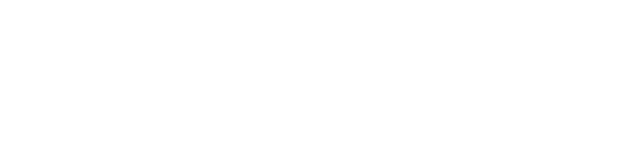
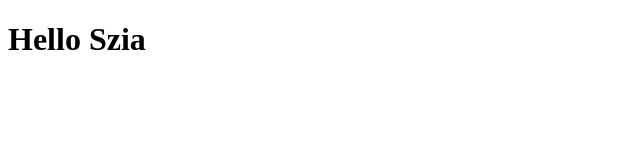
Before and after one commit to Dave051/TeknosTeam, a plain HTML site: page index.html in a window 1280 px wide. Shown: the whole page, without its empty margins (0-640 px from the left). Drawn offline with Linux system fonts and the light colour scheme.

Commit message:
'Dávid' első html fájl szerkesztés

```diff
--- a/index.html
+++ b/index.html
@@ -3,9 +3,9 @@
 <head>
     <meta charset="UTF-8">
     <meta name="viewport" content="width=device-width, initial-scale=1.0">
-    <title>TeknosTeam</title>
+    <title>TenősTeam</title>
 </head>
 <body>
-
+    <h1>Hello Szia</h1>
 </body>
 </html>
```
